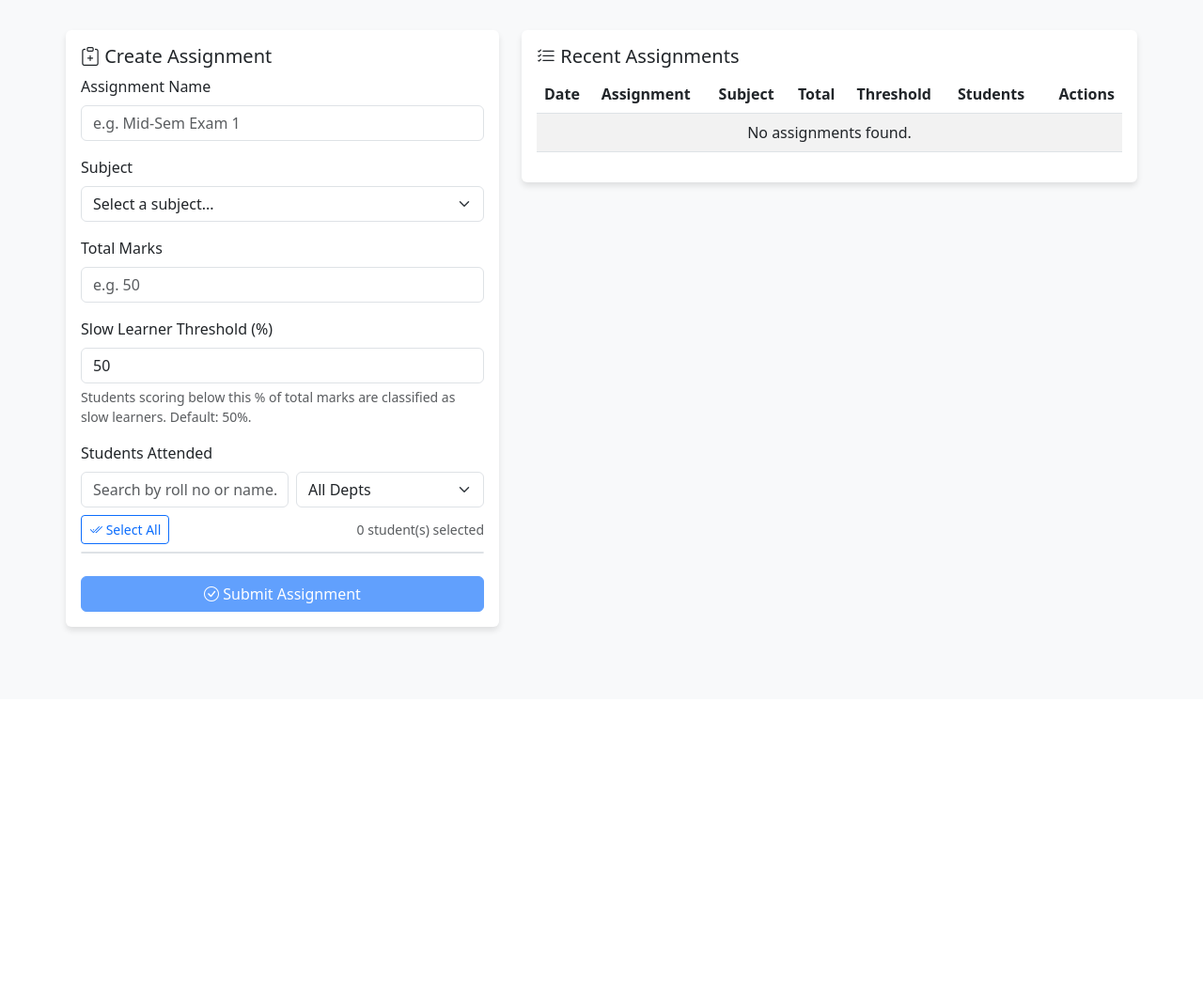
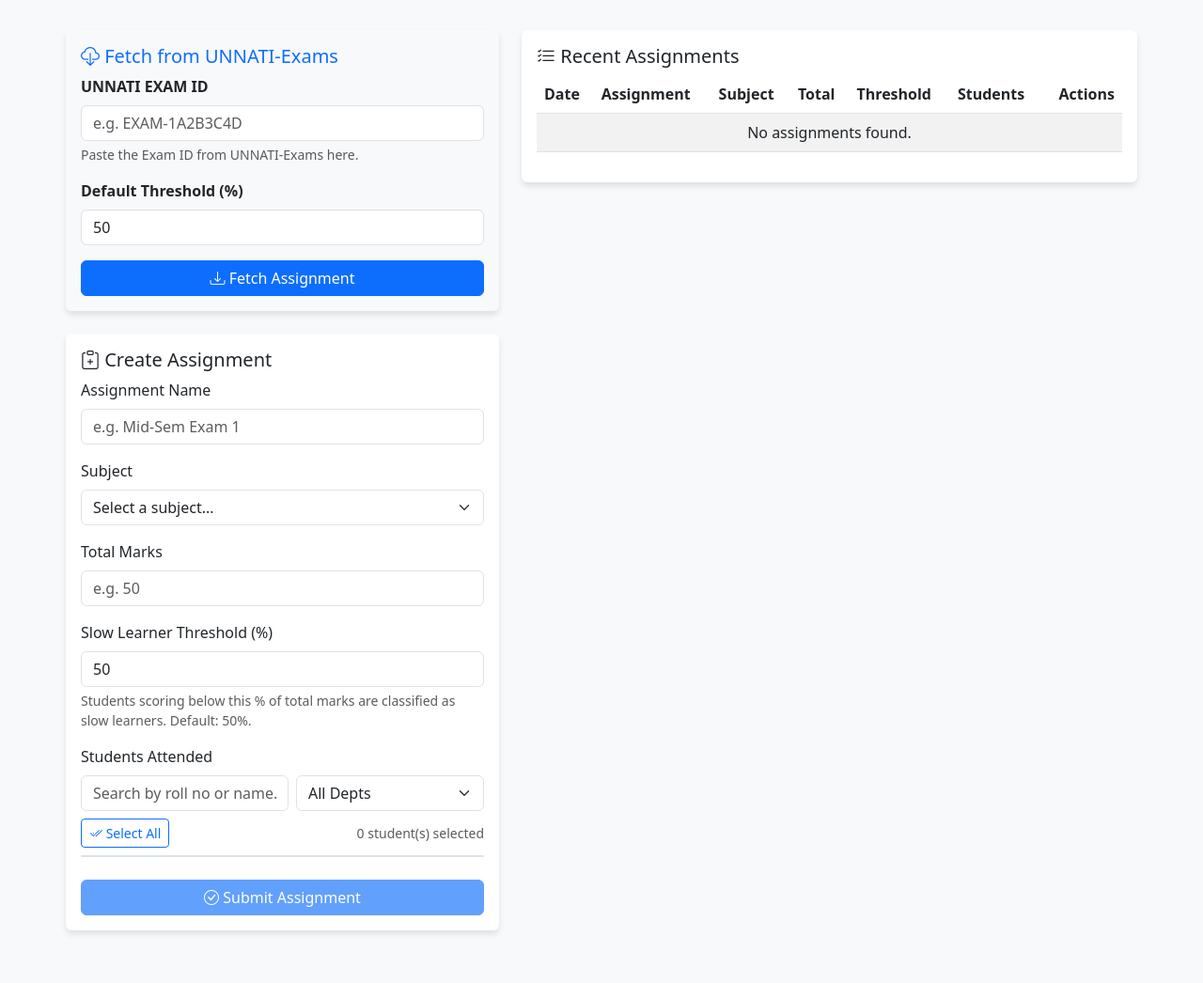
Before and after one commit to ganguly71/Slow_fast, a Flask app: page /assessments in a window 1280 px wide. Shown: the part 56-1102 px from the top of the page at 94% size. Before the commit the page ends 729 px from the top, so only its background shows below. Run offline with Flask 3, Linux system fonts and the light colour scheme; a user stored in the database is signed in.

Commit message:
Integrated

```diff
--- a/routes.py
+++ b/routes.py
@@ -1,6 +1,6 @@
 from flask import Blueprint, render_template, request, redirect, url_for, flash, jsonify
 from flask_login import login_user, logout_user, login_required, current_user
-from models import db, User, Student, Assessment, Classification, RemedialSchedule, AssignmentGroup, SUBJECTS
+from models import db, User, Student, Assessment, Classification, RemedialSchedule, AssignmentGroup, SUBJECTS, Exam, ExamSubmission, Question, Option, ExamAllotment, StudentAnswer
 from mail_service import send_remedial_notification, send_remedial_batch_notification
 from datetime import datetime, timedelta
 from sqlalchemy import func
@@ -499,6 +499,65 @@ def manage_assessments():
                            departments=departments,
                            all_users=all_users)
 
+@main.route('/assessments/fetch_exam', methods=['POST'])
+@login_required
+def fetch_exam():
+    exam_id_code = request.form.get('exam_id_code', '').strip()
+    threshold_input = request.form.get('fetch_threshold_percent', '').strip()
+
+    if not exam_id_code:
+        flash('Exam ID is required.', 'danger')
+        return redirect(url_for('main.manage_assessments'))
+
+    try:
+        threshold_percent = float(threshold_input)
+        if threshold_percent < 0 or threshold_percent > 100:
+            threshold_percent = 50.0
+    except (TypeError, ValueError):
+        threshold_percent = 50.0
+
+    exam = Exam.query.filter_by(assignment_code=exam_id_code).first()
+    if not exam:
+        flash(f'Exam with ID {exam_id_code} not found.', 'danger')
+        return redirect(url_for('main.manage_assessments'))
+
+    # Check if we already imported it (avoid duplicates)
+    assignment_name = f"{exam.title} (Online Exam - {exam_id_code})"
+    existing_group = AssignmentGroup.query.filter_by(name=assignment_name).first()
+    if existing_group:
+        flash(f'Exam {exam_id_code} has already been fetched as "{assignment_name}".', 'warning')
+        return redirect(url_for('main.manage_assessments'))
+
+    total_exam_marks = sum(q.marks_awarded for q in exam.questions)
+
+    group = AssignmentGroup(
+        name=assignment_name,
+        subject=exam.subject,
+        total_marks=total_exam_marks,
+        threshold_percent=threshold_percent
+    )
+    db.session.add(group)
+    db.session.flush()
+
+    added_count = 0
+    for sub in exam.submissions:
+        if sub.status == 'completed':
+            marks = sub.score if sub.score is not None else -1.0
+
+            assessment = Assessment(
+                student_id=sub.student_id,
+                subject=exam.subject,
+                marks=marks,
+                assignment_group_id=group.id
+            )
+            db.session.add(assessment)
+            added_count += 1
+
+    db.session.commit()
+    flash(f'Successfully fetched "{exam.title}" with {added_count} student records.', 'success')
+    return redirect(url_for('main.manage_assessments'))
+
+
 
 @main.route('/assessments/book_remedial/<int:group_id>', methods=['POST'])
 @login_required
--- a/templates/manage_assessments.html
+++ b/templates/manage_assessments.html
@@ -3,6 +3,24 @@
 {% block content %}
 <div class="row">
     <div class="col-lg-5">
+        <div class="card mb-4 bg-light border-primary">
+            <div class="card-body">
+                <h5 class="card-title text-primary"><i class="bi bi-cloud-download"></i> Fetch from UNNATI-Exams</h5>
+                <form method="POST" action="{{ url_for('main.fetch_exam') }}">
+                    <div class="mb-3">
+                        <label for="exam_id_code" class="form-label fw-bold">UNNATI EXAM ID</label>
+                        <input type="text" class="form-control" id="exam_id_code" name="exam_id_code" placeholder="e.g. EXAM-1A2B3C4D" required>
+                        <div class="form-text">Paste the Exam ID from UNNATI-Exams here.</div>
+                    </div>
+                    <div class="mb-3">
+                        <label for="fetch_threshold_percent" class="form-label fw-bold">Default Threshold (%)</label>
+                        <input type="number" step="0.1" min="0" max="100" class="form-control" id="fetch_threshold_percent" name="fetch_threshold_percent" placeholder="50" value="50">
+                    </div>
+                    <button type="submit" class="btn btn-primary w-100"><i class="bi bi-download"></i> Fetch Assignment</button>
+                </form>
+            </div>
+        </div>
+
         <div class="card mb-4">
             <div class="card-body">
                 <h5 class="card-title"><i class="bi bi-clipboard-plus"></i> Create Assignment</h5>
```
Also changed, not shown: models.py (+65 -0 lines).
